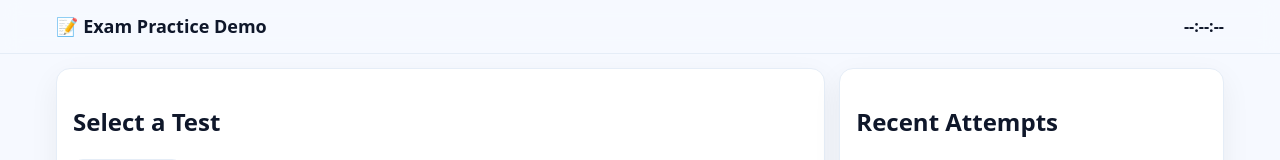
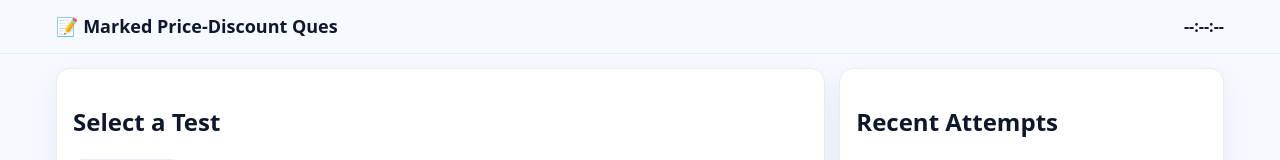
Before and after one commit to vikssarate/Percentage1, a plain HTML site: page index.html in a window 1280 px wide. Shown: the top 160 px of the page. Drawn offline with Linux system fonts and the light colour scheme.

Commit message:
Update index.html

```diff
--- a/index.html
+++ b/index.html
@@ -63,7 +63,7 @@ dialog::backdrop{background:rgba(0,0,0,.5)}
 <body>
 <header>
   <div class="wrap top">
-    <h1>📝 Exam Practice Demo</h1>
+    <h1>📝 Marked Price-Discount Ques</h1>
     <div class="timer" id="timer">--:--:--</div>
   </div>
 </header>
```
